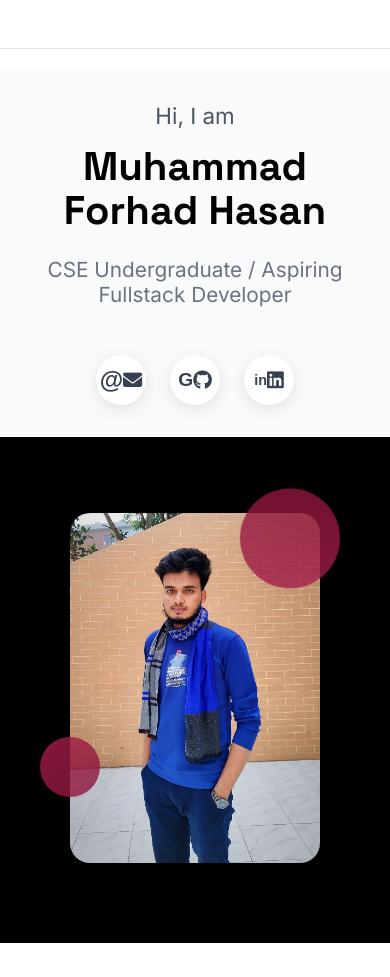
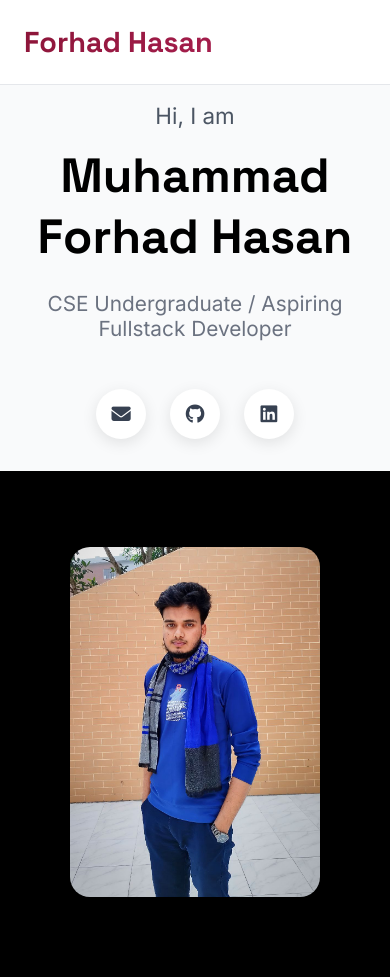
Before and after one commit to 2021331066-forhad/PF, a plain HTML site: page index.html in a window 390 px wide. Before the commit the page ends 943 px from the top, so only its background shows below. Drawn offline with Linux system fonts and the light colour scheme.

Commit message:
Update index.html

```diff
--- a/index.html
+++ b/index.html
@@ -2,64 +2,49 @@
 <html lang="en">
 <head>
     <meta charset="UTF-8" />
-    <meta name="viewport" content="width=device-width, initial-scale=1.0" />
+    <meta name="viewport" content="width=device-width, initial-scale=1.0"/>
     <title>Muhammad Forhad Hasan - Portfolio</title>
-    <meta name="description" content="CSE Undergraduate | Competitive Programmer | Aspiring Fullstack Software Engineer" />
-    <meta name="author" content="Muhammad Forhad Hasan" />
+    <meta name="description" content="CSE Undergraduate | Competitive Programmer | Aspiring Fullstack Software Engineer"/>
+    <meta name="author" content="Muhammad Forhad Hasan"/>
 
     <link rel="preconnect" href="https://fonts.googleapis.com">
     <link rel="preconnect" href="https://fonts.gstatic.com" crossorigin>
     <link rel="stylesheet" href="https://cdnjs.cloudflare.com/ajax/libs/font-awesome/6.4.0/css/all.min.css">
     <link href="https://fonts.googleapis.com/css2?family=Inter:wght@300;400;500;600;700;800&family=Space+Grotesk:wght@300;400;500;600;700&display=swap" rel="stylesheet">
 
-    <meta property="og:title" content="Muhammad Forhad Hasan - Portfolio" />
-    <meta property="og:description" content="CSE Undergraduate & Aspiring Fullstack Software Engineer" />
-    <meta property="og:type" content="website" />
+    <style>
+        :root {
+            --maroon: #8B1538;
+            --white: #FFFFFF;
+            --black: #000000;
+            --gray-50: #F9FAFB;
+            --gray-200: #E5E7EB;
+            --gray-500: #6B7280;
+            --gray-600: #4B5563;
+            --gray-700: #374151;
+        }
 
-
-    <style>
         * {
             margin: 0;
             padding: 0;
             box-sizing: border-box;
         }
 
-      :root {
-        --maroon: #8B1538;
-        --maroon-light: #A61E4D;
-        --maroon-dark: #6D1129;
-        --white: #FFFFFF;
-        --black: #000000;
-        --gray-50: #F9FAFB;
-        --gray-100: #F3F4F6;
-        --gray-200: #E5E7EB;
-        --gray-300: #D1D5DB;
-        --gray-400: #9CA3AF;
-        --gray-500: #6B7280;
-        --gray-600: #4B5563;
-        --gray-700: #374151;
-        --gray-800: #1F2937;
-        --gray-900: #111827;
+        body {
+            font-family: 'Inter', sans-serif;
+            overflow-x: hidden;
+            background: var(--white);
         }
 
-      body {
-        font-family: 'Inter', sans-serif;
-        margin: 0;
-        padding: 0;
-        overflow-x: hidden;
-      }
-
-      /* Navigation */
         .navbar {
             position: fixed;
             top: 0;
-        left: 0;
-        right: 0;
-        z-index: 1000;
+            width: 100%;
             padding: 1.5rem 0;
             background: rgba(255, 255, 255, 0.95);
             backdrop-filter: blur(10px);
             border-bottom: 1px solid var(--gray-200);
+            z-index: 1000;
         }
 
         .nav-container {
@@ -75,17 +60,14 @@
             font-family: 'Space Grotesk', sans-serif;
             font-size: 1.8rem;
             font-weight: 700;
-        color: var(--black);
-        text-decoration: none;
-        background: linear-gradient(135deg, var(--maroon), var(--maroon-light));
+            background: linear-gradient(135deg, var(--maroon), #A61E4D);
             -webkit-background-clip: text;
             -webkit-text-fill-color: transparent;
-        background-clip: text;
         }
 
         .nav-links {
+            list-style: none;
             display: flex;
-        list-style: none;
             gap: 2.5rem;
             align-items: center;
         }
@@ -95,41 +77,19 @@
             text-decoration: none;
             font-weight: 500;
             font-size: 0.95rem;
-        transition: all 0.3s ease;
-        position: relative;
+            transition: 0.3s;
         }
 
         .nav-links a:hover {
             color: var(--maroon);
         }
 
-      .contact-btn {
-        background: var(--black);
-        color: var(--white);
-        padding: 0.75rem 1.5rem;
-        border-radius: 50px;
-        font-weight: 600;
-        transition: all 0.3s ease;
-        text-transform: uppercase;
-        font-size: 0.85rem;
-        letter-spacing: 0.5px;
-      }
-
-      .contact-btn:hover {
-        background: var(--maroon);
-        transform: translateY(-2px);
-        box-shadow: 0 10px 25px rgba(0, 0, 0, 0.15);
-      }
-
-      /* Main Container */
         .main-container {
             min-height: 100vh;
             display: flex;
-        position: relative;
             margin-top: 80px;
         }
 
-      /* Left Side */
         .left-side {
             flex: 1;
             background: var(--gray-50);
@@ -137,7 +97,6 @@
             flex-direction: column;
             justify-content: center;
             padding: 4rem;
-        position: relative;
             clip-path: polygon(0 0, 75% 0, 85% 100%, 0 100%);
         }
 
@@ -150,7 +109,6 @@
             font-size: 1.4rem;
             color: var(--gray-600);
             margin-bottom: 1rem;
-        font-weight: 400;
         }
 
         .name {
@@ -158,7 +116,6 @@
             font-size: clamp(3rem, 8vw, 4.5rem);
             font-weight: 700;
             color: var(--black);
-        line-height: 1.1;
             margin-bottom: 1.5rem;
         }
 
@@ -166,7 +123,6 @@
             font-size: 1.3rem;
             color: var(--gray-500);
             margin-bottom: 3rem;
-        font-weight: 400;
         }
 
         .social-links {
@@ -184,27 +140,24 @@
             justify-content: center;
             color: var(--gray-700);
             text-decoration: none;
-        transition: all 0.3s ease;
+            font-size: 1.2rem;
             box-shadow: 0 4px 15px rgba(0, 0, 0, 0.1);
-        font-size: 1.2rem;
+            transition: 0.3s;
         }
 
         .social-icon:hover {
-        transform: translateY(-3px);
             background: var(--maroon);
             color: var(--white);
+            transform: translateY(-3px);
             box-shadow: 0 8px 25px rgba(139, 21, 56, 0.3);
         }
 
-      /* Right Side */
         .right-side {
             flex: 1;
             background: var(--black);
             display: flex;
             align-items: center;
             justify-content: center;
-        position: relative;
-        overflow: hidden;
         }
 
         .image-container {
@@ -216,36 +169,10 @@
             width: 450px;
             height: 600px;
             object-fit: cover;
-        object-position: center top;
             border-radius: 20px;
             box-shadow: 0 25px 50px rgba(0, 0, 0, 0.3);
         }
 
-      .decorative-element {
-        position: absolute;
-        width: 100px;
-        height: 100px;
-        background: linear-gradient(135deg, var(--maroon), var(--maroon-light));
-        border-radius: 50%;
-        opacity: 0.8;
-        animation: float 6s ease-in-out infinite;
-      }
-
-      .element-1 {
-        top: -20px;
-        right: -20px;
-        animation-delay: 0s;
-      }
-
-      .element-2 {
-        bottom: 50px;
-        left: -30px;
-        width: 60px;
-        height: 60px;
-        animation-delay: 2s;
-      }
-
-      /* Animations */
         @keyframes slideInLeft {
             from {
                 opacity: 0;
@@ -268,38 +195,6 @@
             }
         }
 
-      @keyframes float {
-        0%, 100% {
-          transform: translateY(0px) rotate(0deg);
-        }
-        50% {
-          transform: translateY(-20px) rotate(180deg);
-        }
-      }
-
-      /* Social Icons Unicode */
-      .social-icon::before {
-        font-family: Arial, sans-serif;
-      }
-
-      .email::before {
-        content: '@';
-        font-size: 1.5rem;
-        font-weight: bold;
-      }
-
-      .github::before {
-        content: 'G';
-        font-weight: bold;
-      }
-
-      .linkedin::before {
-        content: 'in';
-        font-size: 0.9rem;
-        font-weight: bold;
-      }
-
-      /* Responsive Design */
         @media (max-width: 768px) {
             .nav-links {
                 display: none;
@@ -323,10 +218,6 @@
             .profile-image {
                 width: 300px;
                 height: 400px;
-        }
-
-        .name {
-          font-size: clamp(2.5rem, 8vw, 3.5rem);
             }
 
             .content {
@@ -356,11 +247,11 @@
 </head>
 
 <body>
-    <!-- Navigation -->
     <nav class="navbar">
         <div class="nav-container">
+            <a href="#" class="logo">Forhad Hasan</a>
             <ul class="nav-links">
-          <li><a href="index.html" class="Home-btn">Home</a></li>
+                <li><a href="index.html">Home</a></li>
                 <li><a href="about.html">About</a></li>
                 <li><a href="skills.html">Skills</a></li>
                 <li><a href="projects.html">Projects</a></li>
@@ -369,36 +260,29 @@
         </div>
     </nav>
 
-    <!-- Main Container -->
     <div class="main-container">
-      <!-- Left Side -->
         <div class="left-side">
             <div class="content">
                 <div class="greeting">Hi, I am</div>
                 <h1 class="name">Muhammad<br>Forhad Hasan</h1>
                 <p class="title">CSE Undergraduate / Aspiring Fullstack Developer</p>
                 <div class="social-links">
-
-              <a href="mailto:forhadhasan1007@gmail.com" class="social-icon email" title="Email">
+                    <a href="mailto:forhadhasan1007@gmail.com" class="social-icon" title="Email">
                         <i class="fas fa-envelope"></i>
                     </a>
-              <a href="https://github.com/2021331066-forhad" class="social-icon github" title="GitHub">
+                    <a href="https://github.com/2021331066-forhad" class="social-icon" title="GitHub">
                         <i class="fab fa-github"></i>
                     </a>
-              <a href="https://www.linkedin.com/in/forhad-hasan-b5769b2b0/" class="social-icon linkedin" title="LinkedIn">
+                    <a href="https://www.linkedin.com/in/forhad-hasan-b5769b2b0/" class="social-icon" title="LinkedIn">
                         <i class="fab fa-linkedin"></i>
                     </a>
                 </div>
-
             </div>
         </div>
 
-      <!-- Right Side -->
         <div class="right-side">
             <div class="image-container">
                 <img src="photo_2025-03-29_20-52-34.jpg" alt="Muhammad Forhad Hasan" class="profile-image">
-          <div class="decorative-element element-1"></div>
-          <div class="decorative-element element-2"></div>
             </div>
         </div>
     </div>
```
Lines whose indentation alone changed are shown as unchanged.
